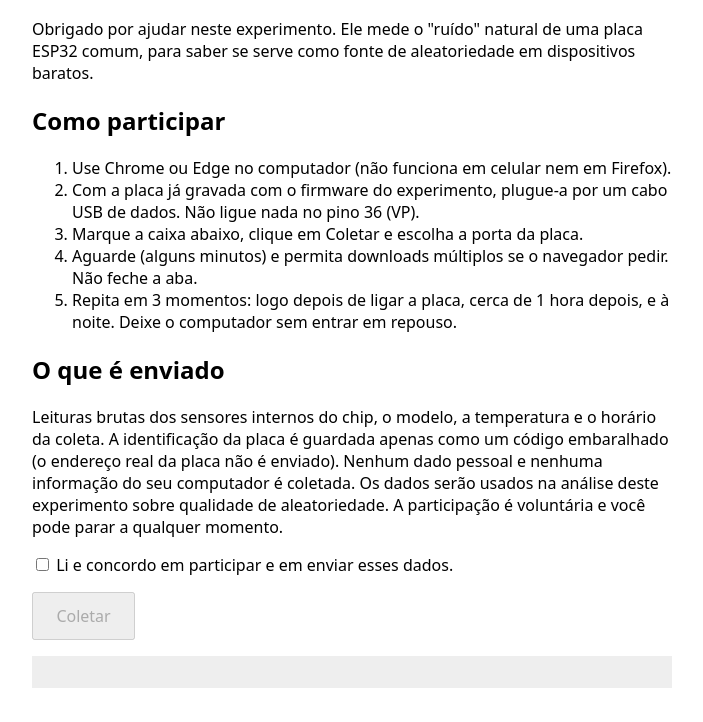
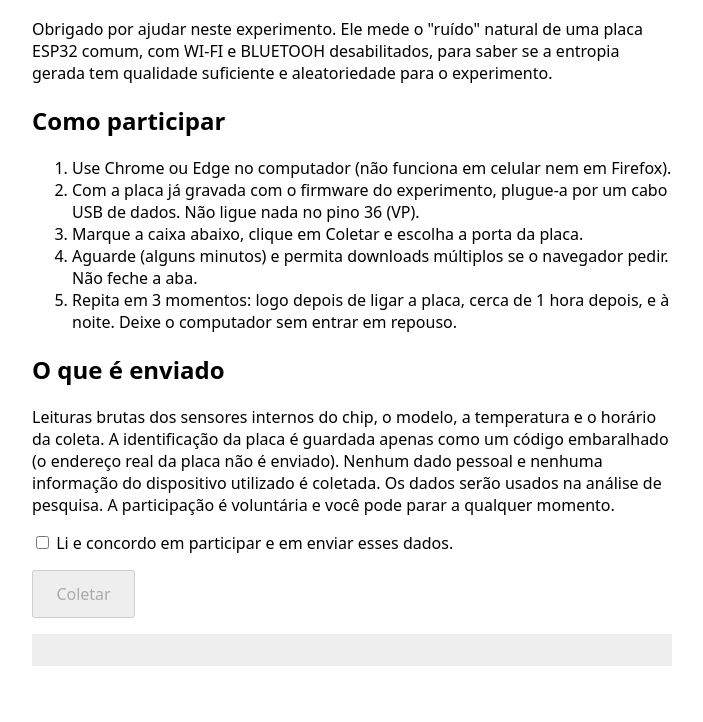
Before and after one commit to shockwave68-hardware-entropy/Entropy_Quality_and_Randomness, a plain HTML site: page site/index.html in a window 1280 px wide. Shown: the part 78-800 px from the top of the page, without its empty margins (288-991 px from the left). Drawn offline with Linux system fonts and the light colour scheme.

Commit message:
Revise experiment description and data collection details
Updated text to clarify the experiment's data collection process and device requirements.

```diff
--- a/site/index.html
+++ b/site/index.html
@@ -13,7 +13,7 @@ pre{background:#eee;padding:1rem;white-space:pre-wrap}
 </head>
 <body>
 <h1>Coletor de entropia ESP32</h1>
-<p>Obrigado por ajudar neste experimento. Ele mede o "ruído" natural de uma placa ESP32 comum, para saber se serve como fonte de aleatoriedade em dispositivos baratos.</p>
+<p>Obrigado por ajudar neste experimento. Ele mede o "ruído" natural de uma placa ESP32 comum, com WI-FI e BLUETOOH desabilitados, para saber se a entropia gerada tem qualidade suficiente e aleatoriedade para o experimento.</p>
 <h2>Como participar</h2>
 <ol>
 <li>Use Chrome ou Edge no computador (não funciona em celular nem em Firefox).</li>
@@ -23,7 +23,7 @@ pre{background:#eee;padding:1rem;white-space:pre-wrap}
 <li>Repita em 3 momentos: logo depois de ligar a placa, cerca de 1 hora depois, e à noite. Deixe o computador sem entrar em repouso.</li>
 </ol>
 <h2>O que é enviado</h2>
-<p>Leituras brutas dos sensores internos do chip, o modelo, a temperatura e o horário da coleta. A identificação da placa é guardada apenas como um código embaralhado (o endereço real da placa não é enviado). Nenhum dado pessoal e nenhuma informação do seu computador é coletada. Os dados serão usados na análise deste experimento sobre qualidade de aleatoriedade. A participação é voluntária e você pode parar a qualquer momento.</p>
+<p>Leituras brutas dos sensores internos do chip, o modelo, a temperatura e o horário da coleta. A identificação da placa é guardada apenas como um código embaralhado (o endereço real da placa não é enviado). Nenhum dado pessoal e nenhuma informação do dispositivo utilizado é coletada. Os dados serão usados na análise de pesquisa. A participação é voluntária e você pode parar a qualquer momento.</p>
 <label><input type="checkbox" id="ok"> Li e concordo em participar e em enviar esses dados.</label>
 <p><button id="go" disabled>Coletar</button></p>
 <pre id="log"></pre>
```
